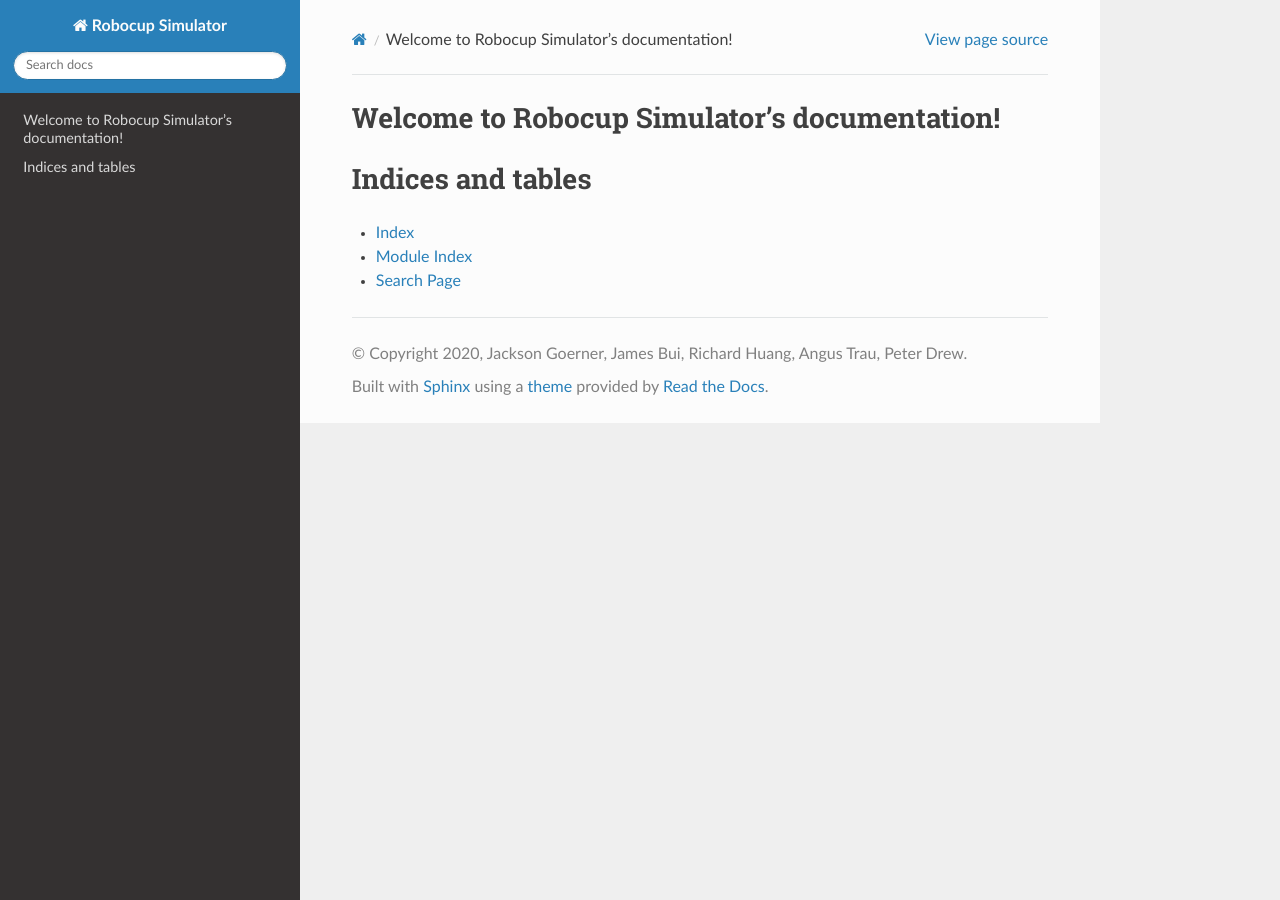
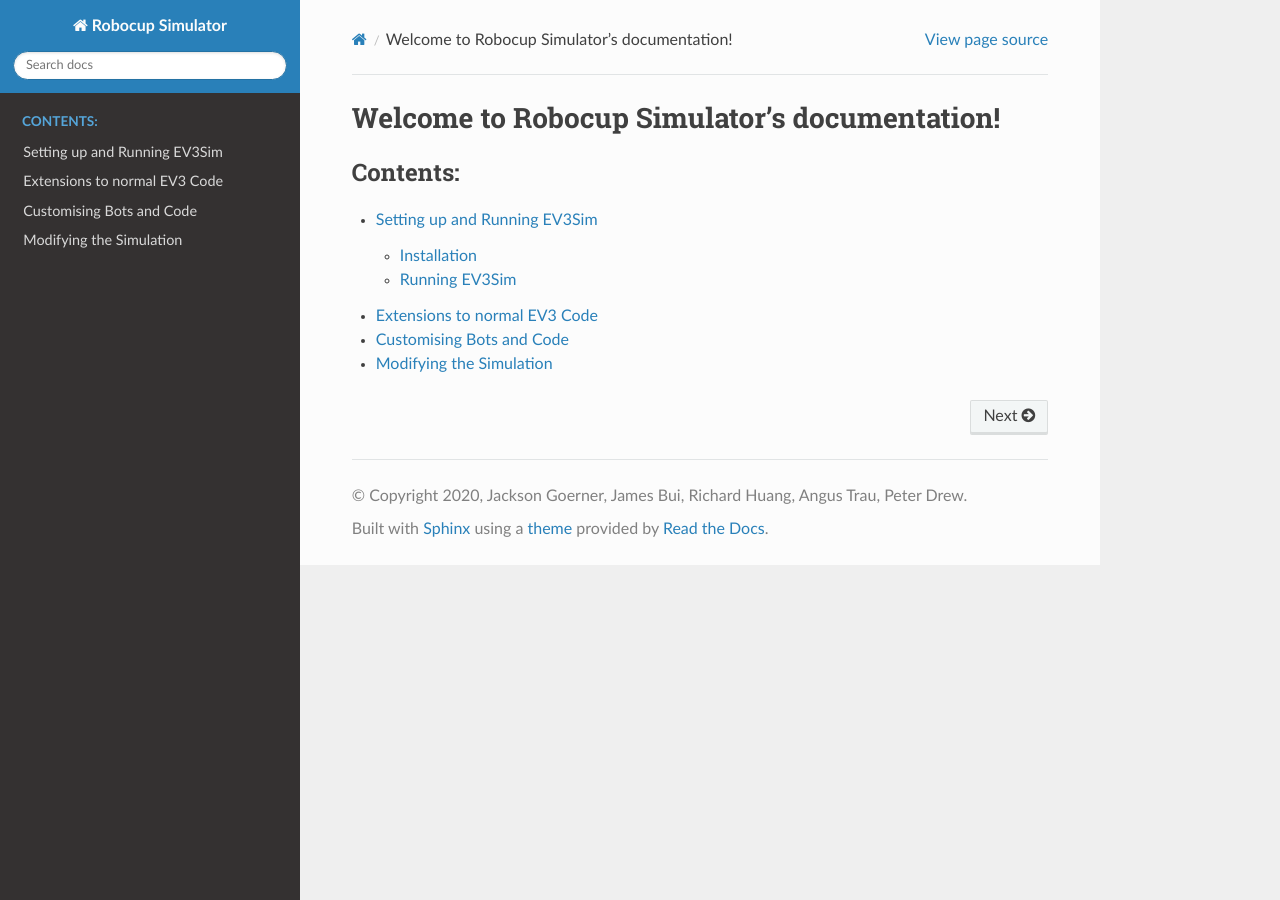
Before and after one commit to MelbourneHighSchoolRobotics/ev3sim, a Sphinx documentation site: the page built from docs/index.rst, in a window 1280 px wide. Built offline with Sphinx 7.4.7 and the Read the Docs theme 2.0.0, drawn with Linux system fonts in a browser that asks for light colours.

Commit message:
Add installation and setup documentation.

```diff
--- a/docs/conf.py
+++ b/docs/conf.py
@@ -57,3 +57,5 @@
 # relative to this directory. They are copied after the builtin static files,
 # so a file named "default.css" will overwrite the builtin "default.css".
 html_static_path = ['_static']
+
+pygments_style = 'sphinx'
--- /dev/null
+++ b/docs/customisation.rst
@@ -0,0 +1,4 @@
+Customising Bots and Code
+=========================
+
+TODO
--- /dev/null
+++ b/docs/ev3_extensions.rst
@@ -0,0 +1,4 @@
+Extensions to normal EV3 Code
+=============================
+
+TODO
--- a/docs/index.rst
+++ b/docs/index.rst
@@ -10,11 +10,7 @@
    :maxdepth: 2
    :caption: Contents:
 
-
-
-Indices and tables
-==================
-
-* :ref:`genindex`
-* :ref:`modindex`
-* :ref:`search`
+   setup
+   ev3_extensions
+   customisation
+   modification
--- /dev/null
+++ b/docs/modification.rst
@@ -0,0 +1,4 @@
+Modifying the Simulation
+========================
+
+TODO
--- a/docs/requirements.txt
+++ b/docs/requirements.txt
@@ -1,3 +1,4 @@
 recommonmark==0.6.0
 Sphinx==3.1.2
 sphinx-rtd-theme==0.5.0
+pygments==2.6.1
--- /dev/null
+++ b/docs/setup.rst
@@ -0,0 +1,38 @@
+Setting up and Running EV3Sim
+=============================
+
+Installation
+------------
+
+You can install this package using pip as follows:
+
+.. code-block:: bash
+
+    python -m pip install ev3sim
+
+After this, any new command prompt or terminal opened should have access to two new commands, ``ev3sim`` and ``ev3attach``.
+
+You can check this is the case by opening command prompt and typing ``ev3sim -h``. You should get some explanation of the use of this program.
+
+Running EV3Sim
+--------------
+
+Running the simulator is as simple as
+
+.. code-block:: bash
+
+    ev3sim bot.yaml
+
+Which runs a simple soccer simulation, with 1 bot. You can define your own bots, by creating a ``.yaml`` file (Base this on `bot.yaml`_)
+
+Attaching some code to bots in the simulation is then done by
+
+.. code-block:: bash
+
+    ev3attach demo.py Robot-0
+
+Which, provided a simulation is already running, attaches some demo code to that robot. You can use your own ev3dev2 code instead of ``demo.py``, and right clicking a robot in the simulation will copy it's ID to the clipboard, so you can specify which robot to attach to, rather than ``Robot-0``.
+
+More information on the use of these commands can be given with ``ev3sim -h`` or ``ev3attach -h``.
+
+.. _bot.yaml: https://github.com/MelbourneHighSchool/RoboCup_Simulator/tree/main/robots/bot.yaml
```
